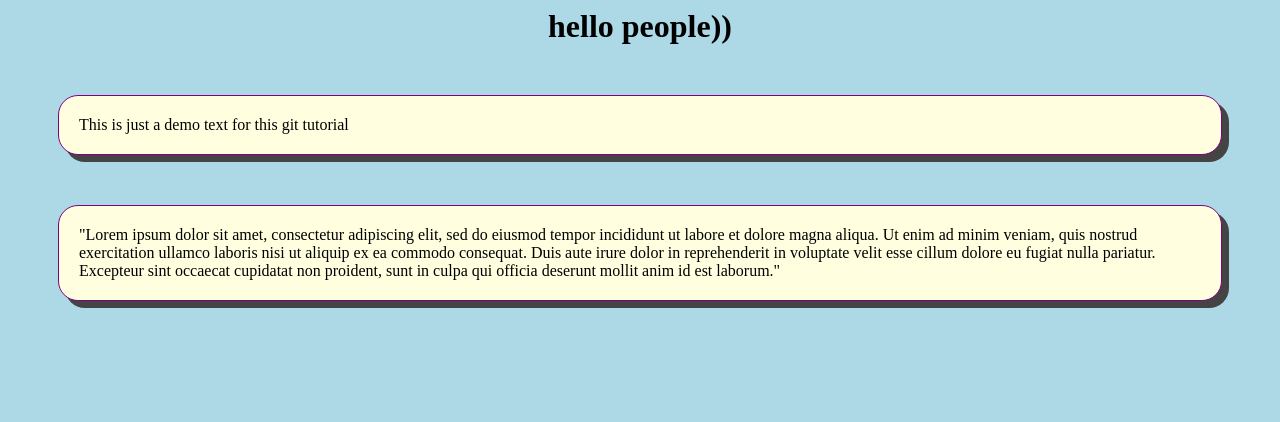
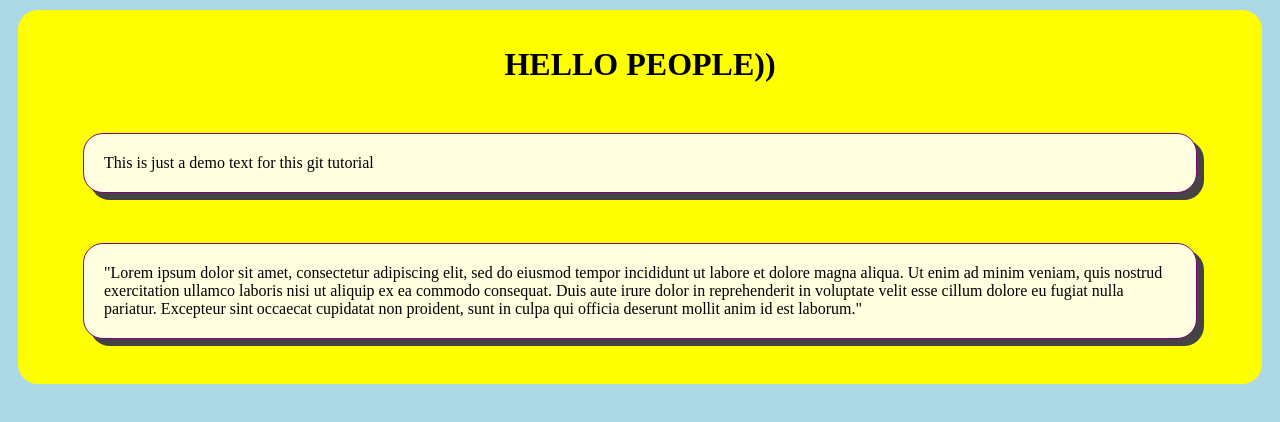
Before and after one commit to Bob-Al-Max/mega_new, a plain HTML site: page index.html in a window 1280 px wide. Drawn offline with Linux system fonts and the light colour scheme.

Commit message:
fjfkffjkffjkf

```diff
--- a/index.html
+++ b/index.html
@@ -1,10 +1,18 @@
 <link rel="stylesheet" href="style.css">
 
+
+<div>
 <h1>hello people))</h1>
 
 <p>This is just a demo text for this git tutorial</p>
 <p>
 
-"Lorem ipsum dolor sit amet, consectetur adipiscing elit, sed do eiusmod tempor incididunt ut labore et dolore magna aliqua. Ut enim ad minim veniam, quis nostrud exercitation ullamco laboris nisi ut aliquip ex ea commodo consequat. Duis aute irure dolor in reprehenderit in voluptate velit esse cillum dolore eu fugiat nulla pariatur. Excepteur sint occaecat cupidatat non proident, sunt in culpa qui officia deserunt mollit anim id est laborum."
+"Lorem ipsum dolor sit amet, consectetur adipiscing elit, sed do eiusmod tempor
+incididunt ut labore et dolore magna aliqua. Ut enim ad minim veniam, quis
+ nostrud exercitation ullamco laboris nisi ut aliquip ex ea commodo consequat.
+ Duis aute irure dolor in reprehenderit in voluptate velit esse cillum dolore eu
+ fugiat nulla pariatur. Excepteur sint occaecat cupidatat non proident, sunt in
+ culpa qui officia deserunt mollit anim id est laborum."
 
 </p>
+</div>
--- a/style.css
+++ b/style.css
@@ -7,6 +7,8 @@ background:lightblue;
 h1{
 
 	text-align:center;
+	text-transform:uppercase;
+	cursor:pointer;
 }
 
 
@@ -20,3 +22,12 @@ p{
 	background:lightyellow;
 	padding:20px;
 }
+
+
+div {
+
+	background:yellow; margin:10px;
+	padding:15px;
+
+	border-radius:20px;
+}
```
